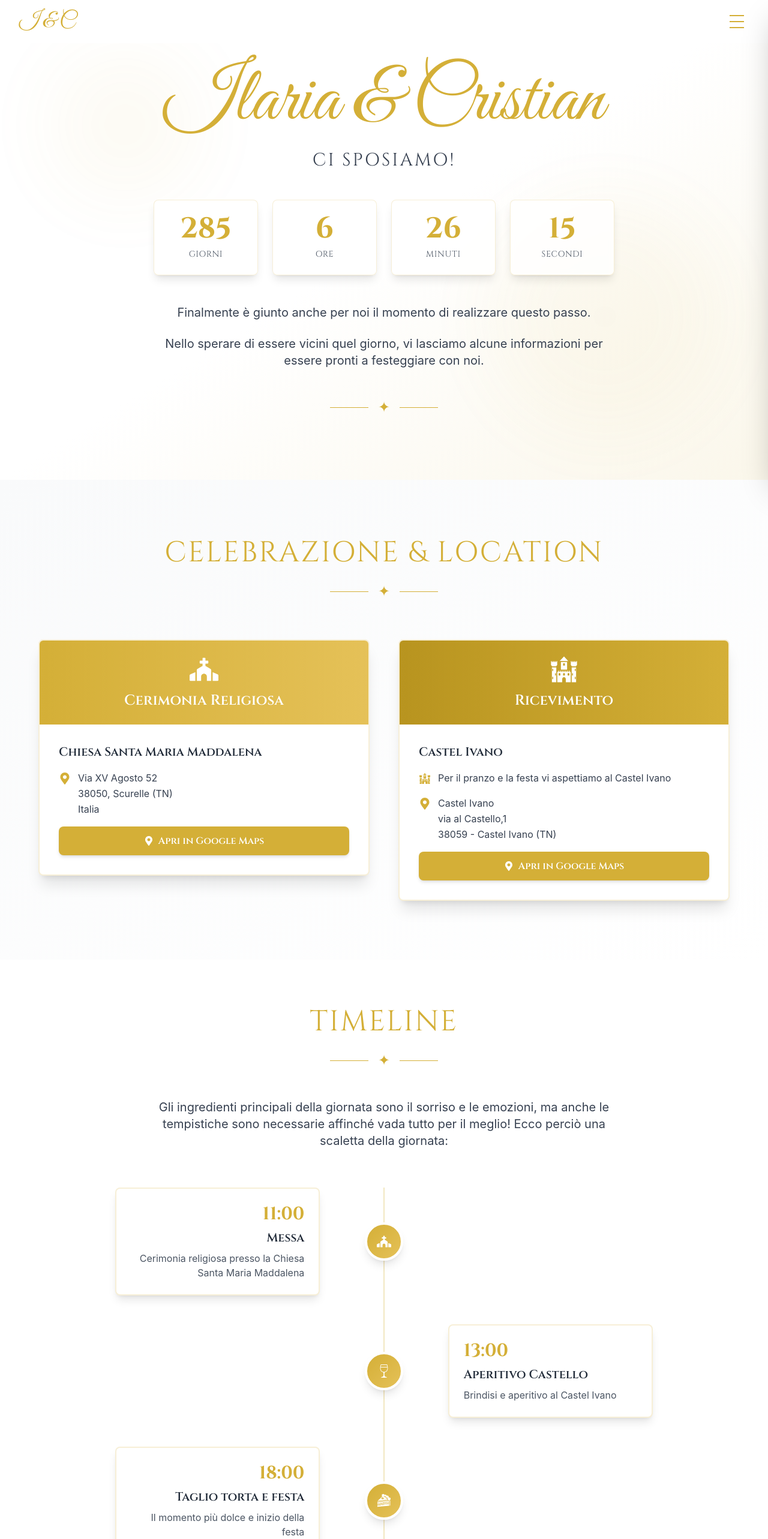
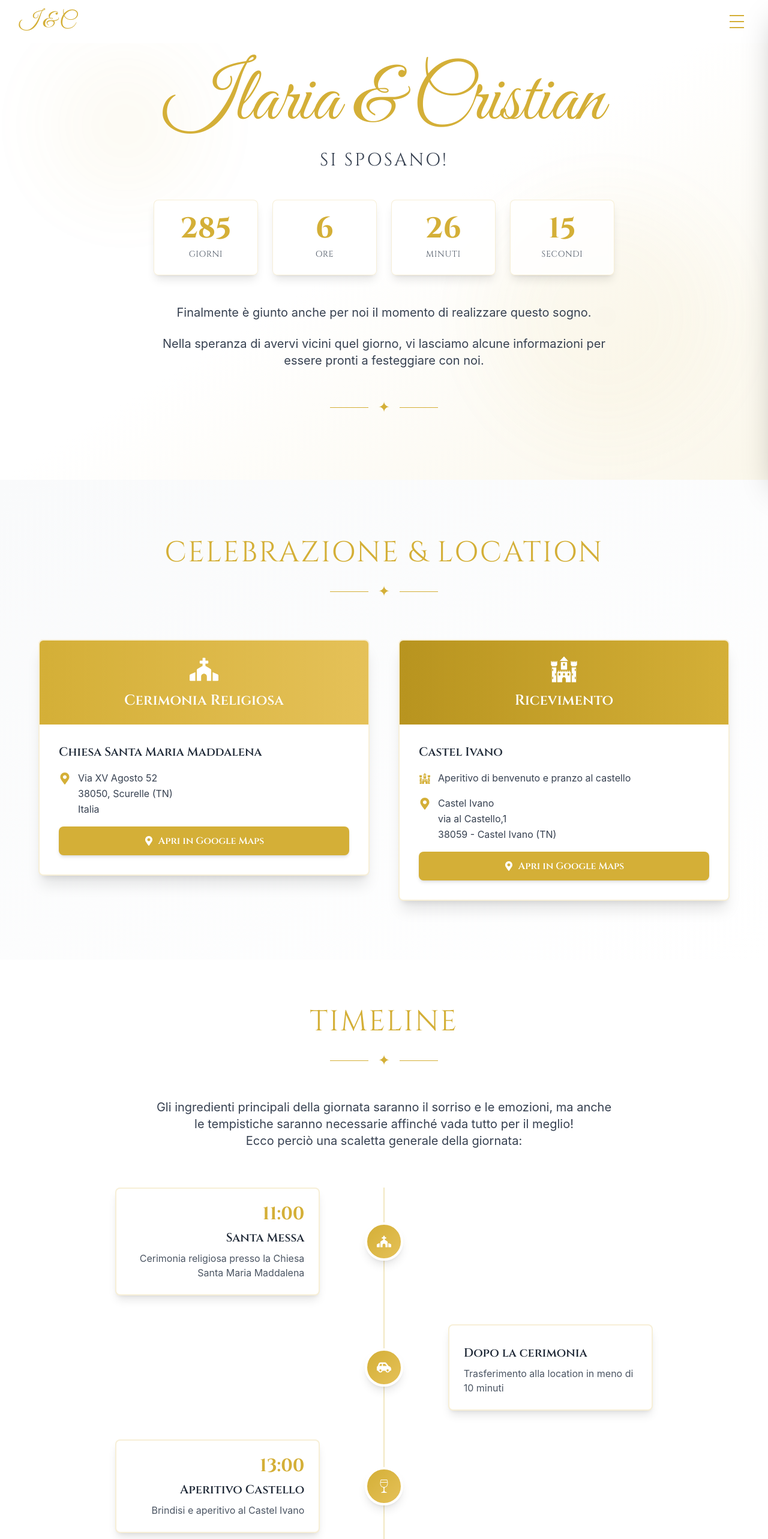
Before and after one commit to Barna1992/matrimonio_ic, a React (Vite) app: page / in a window 1280 px wide. Shown: the top 2566 px of the page at 60% size. Built offline with nearby package versions, Linux system fonts and the light colour scheme.

Commit message:
modifiche varie

```diff
--- a/src/components/CelebrationLocation.jsx
+++ b/src/components/CelebrationLocation.jsx
@@ -129,7 +129,7 @@ function CelebrationLocation() {
                   <div className="flex items-start">
                     <GiCastle className="text-gold text-xl mt-1 mr-3 flex-shrink-0" />
                     <p className="text-gray-700 leading-relaxed">
-                      Per il pranzo e la festa vi aspettiamo al Castel Ivano
+                      Aperitivo di benvenuto e pranzo al castello
                     </p>
                   </div>
 
--- a/src/components/GiftIBAN.jsx
+++ b/src/components/GiftIBAN.jsx
@@ -7,8 +7,8 @@ function GiftIBAN() {
   const sectionRef = useRef(null)
 
   // Replace with actual IBAN
-  const ibanNumber = 'IT00 X000 0000 0000 0000 0000 000'
-  const accountHolder = 'Ilaria & Cristian'
+  const ibanNumber = 'IT06S0817834940000018172910'
+  const accountHolder = 'Galter Cristian e Ropelato Ilaria'
 
   useEffect(() => {
     const observer = new IntersectionObserver(
@@ -81,7 +81,8 @@ function GiftIBAN() {
           }`}
         >
           <p className="text-gray-700 text-base sm:text-lg md:text-xl leading-relaxed">
-            La tua presenza sarà il regalo più bello, ma se vuoi contribuire a realizzare i nostri progetti:
+            Il regalo più prezioso sarà averti con noi nel giorno del nostro “si”. <br/>
+            Ma se vorrai accompagnarci anche nella realizzazione dei nostri sogni e progetti futuri potrai farlo qui.
           </p>
         </div>
 
--- a/src/components/Header.jsx
+++ b/src/components/Header.jsx
@@ -16,9 +16,9 @@ function Header() {
 
   const menuLinks = [
     { to: 'home', label: 'Home' },
-    { to: 'details', label: 'Dettagli' },
+    { to: 'details', label: 'Dove e quando' },
     { to: 'timeline', label: 'Timeline' },
-    { to: 'rsvp', label: 'RSVP' },
+    { to: 'rsvp', label: 'Sarai dei nostri?' },
     { to: 'gift', label: 'Per Noi' },
     { to: 'contact', label: 'Contatti' },
   ]
--- a/src/components/Hero.jsx
+++ b/src/components/Hero.jsx
@@ -67,7 +67,7 @@ function Hero() {
           }`}
         >
           <p className="font-cinzel text-gray-700 text-xl sm:text-2xl md:text-3xl tracking-widest uppercase mb-12">
-            ci sposiamo!
+            si sposano!
           </p>
         </div>
 
@@ -123,10 +123,10 @@ function Hero() {
         >
           <div className="max-w-3xl mx-auto space-y-6">
             <p className="text-gray-700 text-base sm:text-lg md:text-xl leading-relaxed">
-              Finalmente è giunto anche per noi il momento di realizzare questo passo.
+              Finalmente è giunto anche per noi il momento di realizzare questo sogno.
             </p>
             <p className="text-gray-700 text-base sm:text-lg md:text-xl leading-relaxed">
-              Nello sperare di essere vicini quel giorno, vi lasciamo alcune informazioni
+              Nella speranza di avervi vicini quel giorno, vi lasciamo alcune informazioni
               per essere pronti a festeggiare con noi.
             </p>
           </div>
--- a/src/components/Navigation.jsx
+++ b/src/components/Navigation.jsx
@@ -18,8 +18,8 @@ function Navigation() {
     { to: 'home', label: 'Home' },
     { to: 'countdown', label: 'Countdown' },
     { to: 'story', label: 'Storia' },
-    { to: 'details', label: 'Dettagli' },
-    { to: 'rsvp', label: 'RSVP' },
+    { to: 'details', label: 'Dove e quando' },
+    { to: 'rsvp', label: 'Sarai dei nostri?' },
     { to: 'gallery', label: 'Galleria' },
     { to: 'contact', label: 'Contatti' },
   ]
--- a/src/components/RSVP.jsx
+++ b/src/components/RSVP.jsx
@@ -207,7 +207,7 @@ function RSVP() {
                 htmlFor="fullName"
                 className="block font-cinzel text-gray-700 font-semibold mb-2"
               >
-                Nome Completo <span className="text-red-500">*</span>
+                Nomi Completi <span className="text-red-500">*</span>
               </label>
               <input
                 type="text"
@@ -318,7 +318,7 @@ function RSVP() {
                 htmlFor="dietaryRestrictions"
                 className="block font-cinzel text-gray-700 font-semibold mb-2"
               >
-                Intolleranze Alimentari
+                Intolleranze Alimentari o Allergie
               </label>
               <textarea
                 id="dietaryRestrictions"
@@ -328,25 +328,6 @@ function RSVP() {
                 rows="3"
                 className="w-full px-4 py-3 border-2 border-gray-300 rounded-lg focus:outline-none focus:ring-2 focus:ring-gold transition-all"
                 placeholder="Es: lattosio, glutine..."
-              ></textarea>
-            </div>
-
-            {/* Allergie */}
-            <div className="mb-6">
-              <label
-                htmlFor="allergies"
-                className="block font-cinzel text-gray-700 font-semibold mb-2"
-              >
-                Allergie da Segnalare
-              </label>
-              <textarea
-                id="allergies"
-                name="allergies"
-                value={formData.allergies}
-                onChange={handleChange}
-                rows="3"
-                className="w-full px-4 py-3 border-2 border-gray-300 rounded-lg focus:outline-none focus:ring-2 focus:ring-gold transition-all"
-                placeholder="Es: frutta secca, crostacei..."
               ></textarea>
             </div>
 
@@ -365,7 +346,7 @@ function RSVP() {
                 onChange={handleChange}
                 rows="4"
                 className="w-full px-4 py-3 border-2 border-gray-300 rounded-lg focus:outline-none focus:ring-2 focus:ring-gold transition-all"
-                placeholder="Eventuali richieste o messaggi per gli sposi..."
+                placeholder="Eventuali richieste o messaggi per gli sposi ( es: necessità di seggiolone ... )"
               ></textarea>
             </div>
 
--- a/src/components/Timeline.jsx
+++ b/src/components/Timeline.jsx
@@ -1,6 +1,8 @@
 import { useState, useEffect, useRef } from 'react'
 import { FaChurch, FaMoon } from 'react-icons/fa'
 import { GiWineGlass, GiCakeSlice } from 'react-icons/gi'
+import { LuPartyPopper } from "react-icons/lu";
+import { FaCarSide } from "react-icons/fa6";
 
 function Timeline() {
   const [isVisible, setIsVisible] = useState(false)
@@ -32,9 +34,15 @@ function Timeline() {
   const timelineItems = [
     {
       time: '11:00',
-      title: 'Messa',
+      title: 'Santa Messa',
       icon: FaChurch,
       description: 'Cerimonia religiosa presso la Chiesa Santa Maria Maddalena',
+    },
+    {
+      time: '',
+      title: 'Dopo la cerimonia',
+      icon: FaCarSide,
+      description: 'Trasferimento alla location in meno di 10 minuti',
     },
     {
       time: '13:00',
@@ -44,15 +52,21 @@ function Timeline() {
     },
     {
       time: '18:00',
-      title: 'Taglio torta e festa',
+      title: 'Taglio torta',
       icon: GiCakeSlice,
-      description: 'Il momento più dolce e inizio della festa',
+      description: 'Il momento più dolce della giornata',
+    },
+    {
+      time: '20:00',
+      title: 'Festa',
+      icon: LuPartyPopper,
+      description: 'Tutti pronti a ballare e divertirsi!',
     },
     {
       time: '00:00',
       title: 'Tutti a nanna!',
       icon: FaMoon,
-      description: 'Fine della festa e buonanotte. Questo è il momento di ricaricarsi',
+      description: 'E\' stata una giornata lunga ed emozionante, è ora di ricaricarsi',
     },
   ]
 
@@ -86,9 +100,9 @@ function Timeline() {
           }`}
         >
           <p className="text-gray-700 text-base sm:text-lg md:text-xl leading-relaxed max-w-3xl mx-auto">
-            Gli ingredienti principali della giornata sono il sorriso e le emozioni,
-            ma anche le tempistiche sono necessarie affinché vada tutto per il meglio!
-            Ecco perciò una scaletta della giornata:
+            Gli ingredienti principali della giornata saranno il sorriso e le emozioni,
+            ma anche le tempistiche saranno necessarie affinché vada tutto per il meglio!
+            <br/>Ecco perciò una scaletta generale della giornata:
           </p>
         </div>
 
@@ -149,11 +163,7 @@ function Timeline() {
             isVisible ? 'opacity-100 translate-y-0' : 'opacity-0 translate-y-10'
           }`}
         >
-          <div className="bg-gradient-to-r from-gold/10 via-gold/20 to-gold/10 rounded-lg p-8 border border-gold/30">
-            <p className="font-script text-gold text-2xl sm:text-3xl md:text-4xl mb-4">
-              Sarà una giornata lunga e carica di emozioni
-            </p>
-          </div>
+
         </div>
       </div>
     </section>
--- a/test.html
+++ b/test.html
@@ -48,7 +48,7 @@
                 Ilaria & Cristian
             </h1>
             <p class="font-cinzel text-gray-700 text-2xl tracking-widest">
-                CI SPOSIAMO
+                SI SPOSANO
             </p>
         </div>
     </section>
```
Also changed, not shown: background-1.jpeg (added), 1 other file (tests, documents, lock files or other folders).
